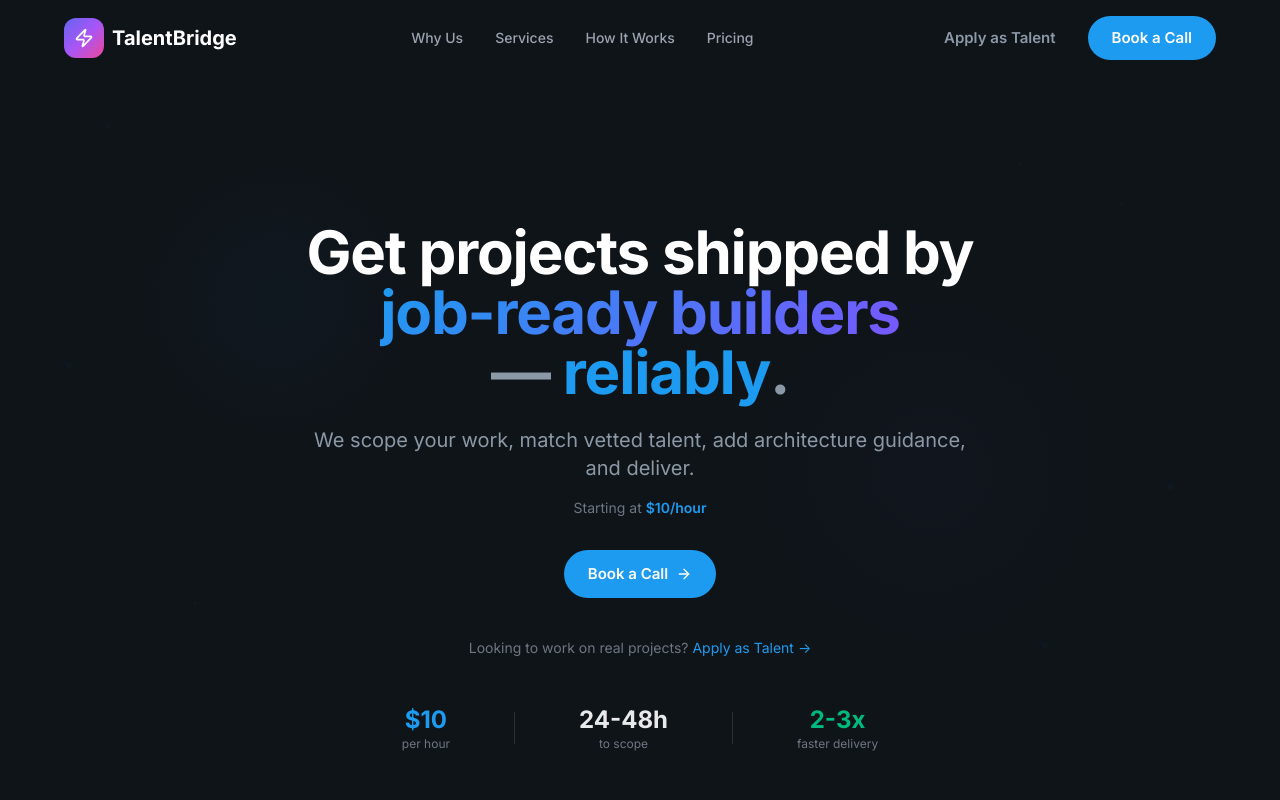
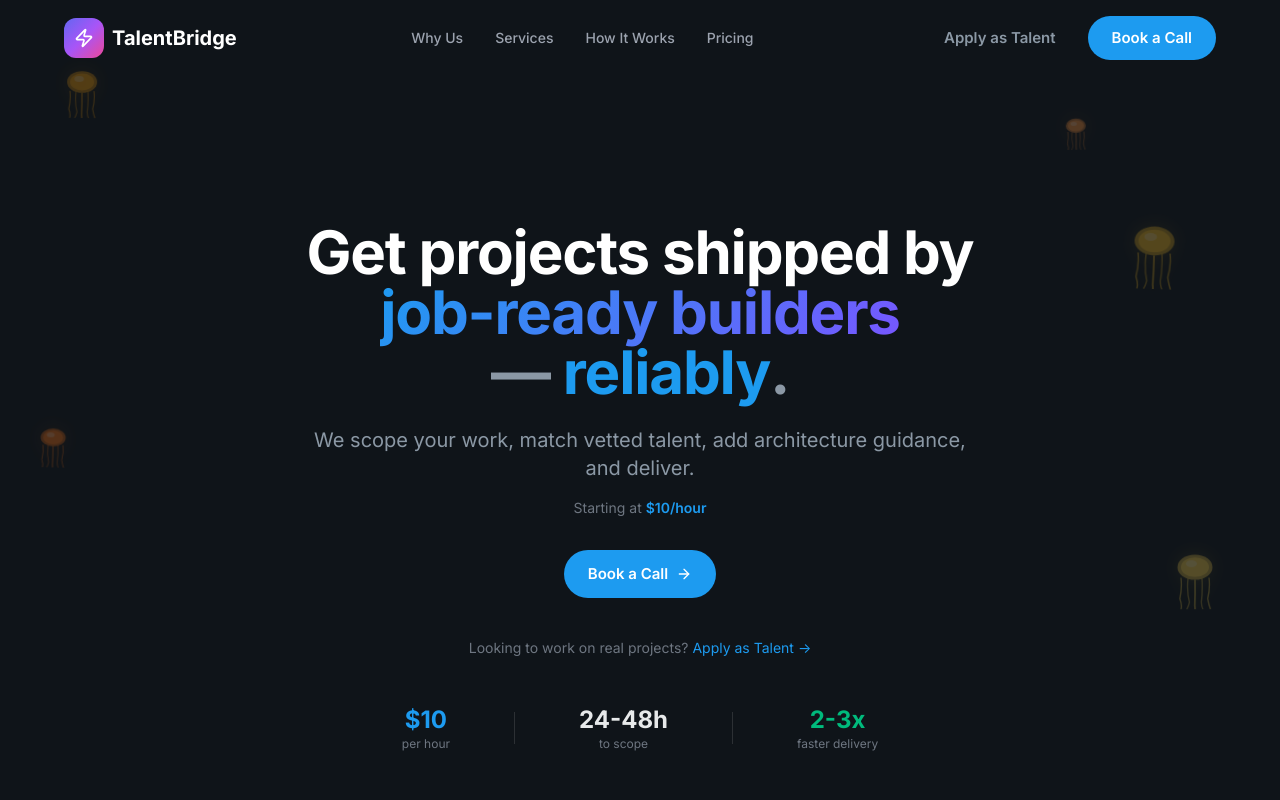
Before and after one commit to Owlbasis/pinaaka, a Next.js app: page / in a window 1280 px wide. Shown: the top 800 px of the page. Built offline with nearby package versions, Linux system fonts and the light colour scheme.

Commit message:
Replace starfish with animated jellyfish - golden/orange sea nettles with animated tentacles

```diff
--- a/components/sections/Hero.tsx
+++ b/components/sections/Hero.tsx
@@ -12,27 +12,75 @@ interface HeroProps {
 // Words that cycle through
 const rotatingWords = ["faster", "cheaper", "reliably"];
 
-// Starfish/star positions for random popping
-const starPositions = [
-    { top: "15%", left: "8%", size: 12, delay: 0.5 },
-    { top: "25%", right: "12%", size: 8, delay: 1.2 },
-    { top: "45%", left: "5%", size: 10, delay: 2.0 },
-    { top: "60%", right: "8%", size: 14, delay: 0.8 },
-    { top: "75%", left: "15%", size: 6, delay: 1.5 },
-    { top: "20%", right: "20%", size: 8, delay: 2.5 },
-    { top: "80%", right: "18%", size: 10, delay: 1.8 },
-    { top: "35%", left: "12%", size: 6, delay: 3.0 },
+// Jellyfish positions
+const jellyfishPositions = [
+    { top: "10%", left: "5%", scale: 0.6, delay: 0.3, color: "#f59e0b" },
+    { top: "30%", right: "8%", scale: 0.8, delay: 1.0, color: "#fbbf24" },
+    { top: "55%", left: "3%", scale: 0.5, delay: 1.8, color: "#f97316" },
+    { top: "70%", right: "5%", scale: 0.7, delay: 0.8, color: "#fcd34d" },
+    { top: "15%", right: "15%", scale: 0.4, delay: 2.0, color: "#fb923c" },
 ];
 
-// Starfish SVG component
-const Starfish = ({ size = 12 }: { size?: number }) => (
+// Jellyfish SVG component
+const Jellyfish = ({ color = "#f59e0b", scale = 1 }: { color?: string; scale?: number }) => (
     <svg
-        width={size}
-        height={size}
-        viewBox="0 0 24 24"
-        fill="currentColor"
+        width={60 * scale}
+        height={80 * scale}
+        viewBox="0 0 60 80"
+        fill="none"
+        style={{ filter: `drop-shadow(0 0 10px ${color}40)` }}
     >
-        <path d="M12 2L14.09 8.26L20.18 9.27L15.54 13.14L16.82 19.02L12 16.27L7.18 19.02L8.46 13.14L3.82 9.27L9.91 8.26L12 2Z" />
+        {/* Bell/dome */}
+        <ellipse cx="30" cy="20" rx="25" ry="18" fill={color} opacity="0.7" />
+        <ellipse cx="30" cy="20" rx="20" ry="14" fill={color} opacity="0.9" />
+        <ellipse cx="25" cy="15" rx="8" ry="5" fill="white" opacity="0.3" />
+
+        {/* Tentacles */}
+        <motion.path
+            d="M10 35 Q8 50 12 65 Q10 75 8 80"
+            stroke={color}
+            strokeWidth="2"
+            fill="none"
+            opacity="0.6"
+            animate={{ d: ["M10 35 Q8 50 12 65 Q10 75 8 80", "M10 35 Q12 50 8 65 Q12 75 10 80", "M10 35 Q8 50 12 65 Q10 75 8 80"] }}
+            transition={{ duration: 2, repeat: Infinity, ease: "easeInOut" }}
+        />
+        <motion.path
+            d="M20 36 Q18 55 22 70 Q20 78 18 80"
+            stroke={color}
+            strokeWidth="2"
+            fill="none"
+            opacity="0.5"
+            animate={{ d: ["M20 36 Q18 55 22 70 Q20 78 18 80", "M20 36 Q22 55 18 70 Q22 78 20 80", "M20 36 Q18 55 22 70 Q20 78 18 80"] }}
+            transition={{ duration: 2.2, repeat: Infinity, ease: "easeInOut", delay: 0.2 }}
+        />
+        <motion.path
+            d="M30 38 Q28 58 32 75 Q30 78 30 80"
+            stroke={color}
+            strokeWidth="2.5"
+            fill="none"
+            opacity="0.6"
+            animate={{ d: ["M30 38 Q28 58 32 75 Q30 78 30 80", "M30 38 Q32 58 28 75 Q30 78 30 80", "M30 38 Q28 58 32 75 Q30 78 30 80"] }}
+            transition={{ duration: 1.8, repeat: Infinity, ease: "easeInOut", delay: 0.1 }}
+        />
+        <motion.path
+            d="M40 36 Q42 55 38 70 Q40 78 42 80"
+            stroke={color}
+            strokeWidth="2"
+            fill="none"
+            opacity="0.5"
+            animate={{ d: ["M40 36 Q42 55 38 70 Q40 78 42 80", "M40 36 Q38 55 42 70 Q38 78 40 80", "M40 36 Q42 55 38 70 Q40 78 42 80"] }}
+            transition={{ duration: 2.3, repeat: Infinity, ease: "easeInOut", delay: 0.3 }}
+        />
+        <motion.path
+            d="M50 35 Q52 50 48 65 Q50 75 52 80"
+            stroke={color}
+            strokeWidth="2"
+            fill="none"
+            opacity="0.6"
+            animate={{ d: ["M50 35 Q52 50 48 65 Q50 75 52 80", "M50 35 Q48 50 52 65 Q48 75 50 80", "M50 35 Q52 50 48 65 Q50 75 52 80"] }}
+            transition={{ duration: 2.1, repeat: Infinity, ease: "easeInOut", delay: 0.4 }}
+        />
     </svg>
 );
 
@@ -49,84 +97,42 @@ export default function Hero({ onBookCall, onApplyTalent }: HeroProps) {
 
     return (
         <section className="relative min-h-screen flex items-center justify-center pt-20 overflow-hidden">
-            {/* Animated starfish popping in */}
-            {starPositions.map((star, index) => (
+            {/* Animated jellyfish floating */}
+            {jellyfishPositions.map((jelly, index) => (
                 <motion.div
                     key={index}
-                    className="absolute text-[var(--accent-primary)]"
+                    className="absolute pointer-events-none"
                     style={{
-                        top: star.top,
-                        left: star.left,
-                        right: star.right,
-                        opacity: 0.15,
+                        top: jelly.top,
+                        left: jelly.left,
+                        right: jelly.right,
                     }}
-                    initial={{ scale: 0, opacity: 0, rotate: -30 }}
+                    initial={{ opacity: 0, y: 50 }}
                     animate={{
-                        scale: [0, 1.2, 1],
-                        opacity: [0, 0.25, 0.15],
-                        rotate: [0, 15, 0]
+                        opacity: [0, 0.4, 0.3],
+                        y: [50, 0, 0]
                     }}
                     transition={{
-                        duration: 0.6,
-                        delay: star.delay,
+                        duration: 1.5,
+                        delay: jelly.delay,
                         ease: "easeOut"
                     }}
                 >
                     <motion.div
                         animate={{
-                            scale: [1, 1.1, 1],
-                            opacity: [0.15, 0.25, 0.15],
+                            y: [0, -15, 0],
+                            rotate: [-2, 2, -2],
                         }}
                         transition={{
-                            duration: 3,
+                            duration: 4 + index * 0.5,
                             repeat: Infinity,
-                            delay: star.delay + 0.6,
                             ease: "easeInOut"
                         }}
                     >
-                        <Starfish size={star.size} />
+                        <Jellyfish color={jelly.color} scale={jelly.scale} />
                     </motion.div>
                 </motion.div>
             ))}
-
-            {/* Animated background elements */}
-            <div className="absolute inset-0 overflow-hidden">
-                {/* Floating shapes */}
-                <motion.div
-                    className="absolute w-72 h-72 rounded-full opacity-[0.03]"
-                    style={{
-                        background: 'radial-gradient(circle, var(--accent-primary) 0%, transparent 70%)',
-                        top: '20%',
-                        left: '10%'
-                    }}
-                    animate={{
-                        x: [0, 30, 0],
-                        y: [0, -20, 0],
-                    }}
-                    transition={{
-                        duration: 8,
-                        repeat: Infinity,
-                        ease: "easeInOut"
-                    }}
-                />
-                <motion.div
-                    className="absolute w-96 h-96 rounded-full opacity-[0.02]"
-                    style={{
-                        background: 'radial-gradient(circle, var(--accent-secondary) 0%, transparent 70%)',
-                        bottom: '20%',
-                        right: '10%'
-                    }}
-                    animate={{
-                        x: [0, -40, 0],
-                        y: [0, 30, 0],
-                    }}
-                    transition={{
-                        duration: 10,
-                        repeat: Infinity,
-                        ease: "easeInOut"
-                    }}
-                />
-            </div>
 
             <div className="container relative z-10">
                 <div className="max-w-3xl mx-auto text-center">
```
